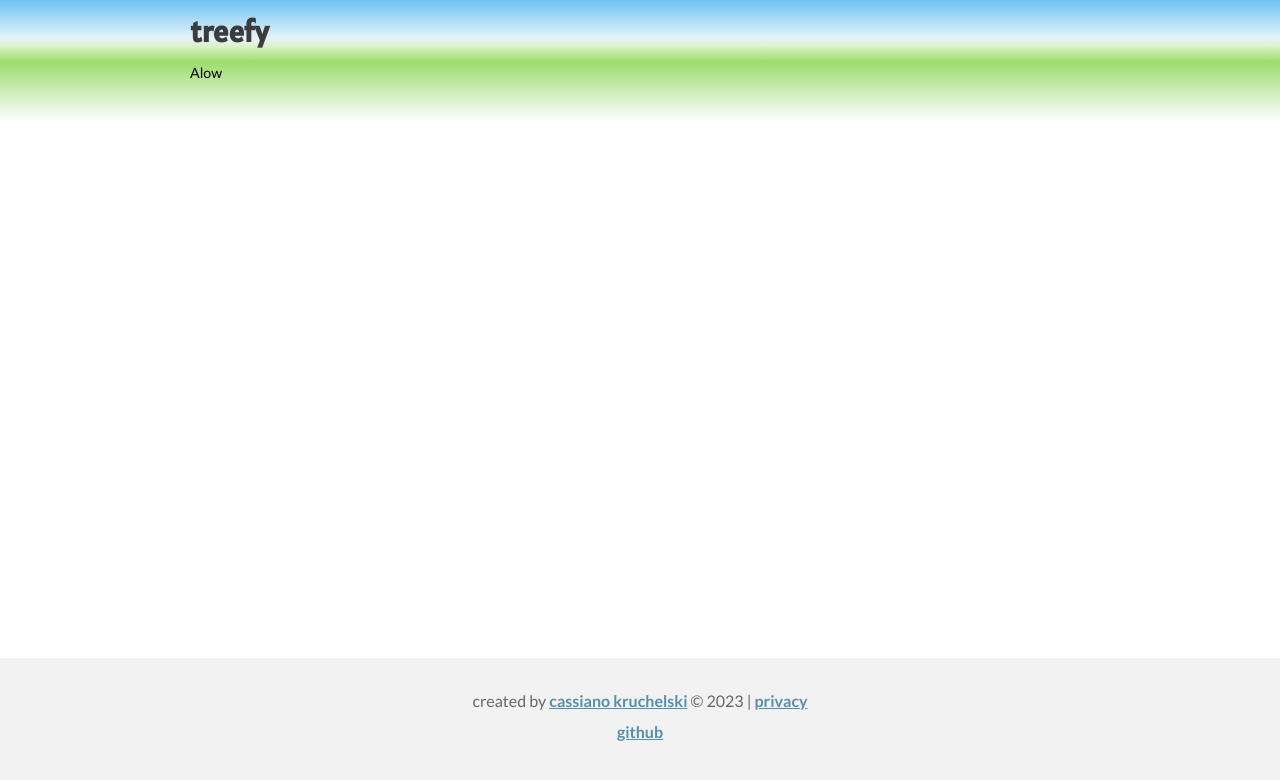
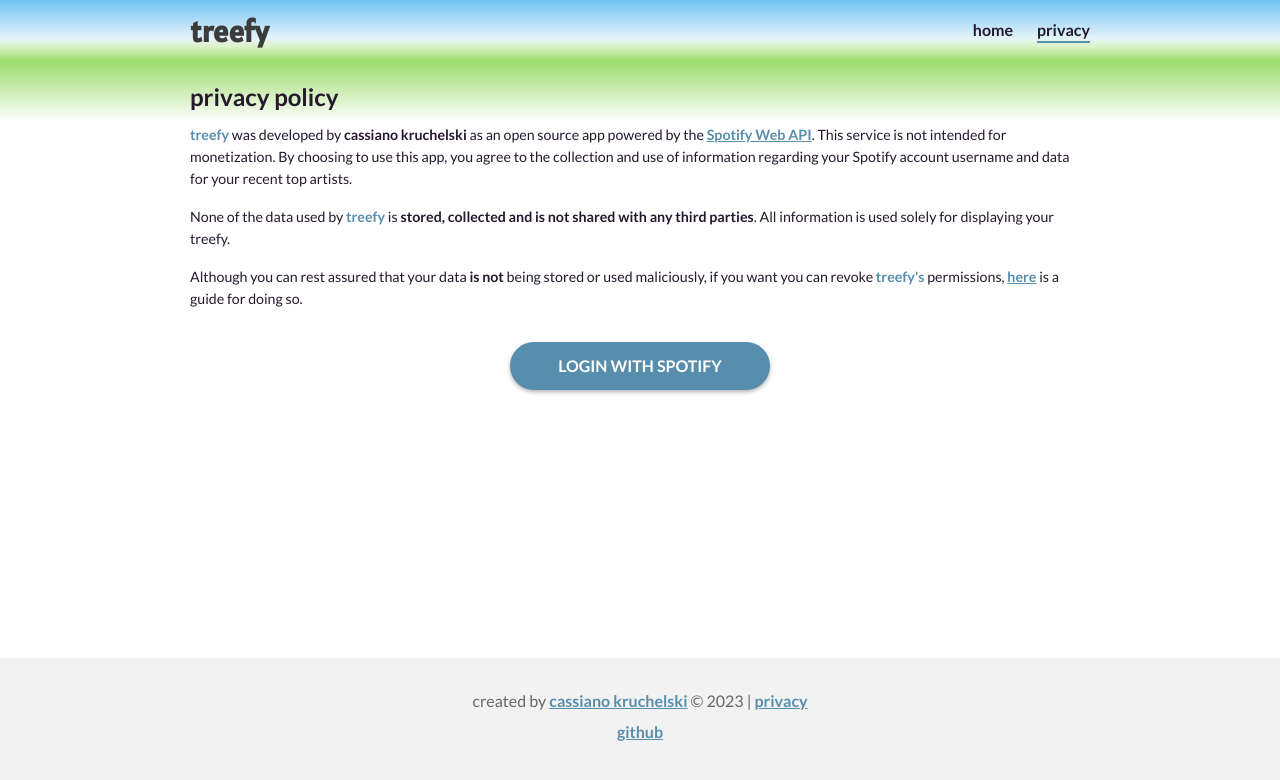
Before and after one commit to oicassi/treefy, a Next.js app: page /privacy in a window 1280 px wide. Shown: the top 780 px of the page. Built offline with nearby package versions, Linux system fonts and the light colour scheme; no server answers.

Commit message:
adjust header and add content for privacy page

```diff
--- a/src/components/Header.js
+++ b/src/components/Header.js
@@ -1,13 +1,18 @@
-import { useEffect } from 'react';
-import { hooks } from '@/utils';
-import { canvas, helpers } from '@/utils';
+import { useEffect, useState } from 'react';
+import Link from 'next/link';
+import { canvas, helpers, hooks } from '@/utils';
 import styles from '@/styles/components/Header.module.scss';
 import utilsStyles from '@/styles/base/utils.module.scss';
-import Link from 'next/link';
 const { If } = helpers;
 
 const Header = ({ isHome = true }) => {
+  const [actualPath, setActualPath] = useState('/');
   const isMobile = hooks.useMediaQuery('mobile');
+
+  const routes = [
+    { path: '/', text: 'home' },
+    { path: '/privacy', text: 'privacy' },
+  ];
 
   useEffect(() => {
     setTimeout(() => {
@@ -15,6 +20,10 @@ const Header = ({ isHome = true }) => {
       canvas.drawTree(canvasElement);
     }, 300);
   }, [isMobile]);
+
+  useEffect(() => {
+    setActualPath(document.location.pathname);
+  }, []);
 
   return (
     <header className={`${styles.header} ${!isHome ? styles['header--notHome'] : ''}`}>
@@ -34,9 +43,20 @@ const Header = ({ isHome = true }) => {
             </>
           }
           renderElse={
-            <Link href='/' className={styles['title--notHome']}>
-              treefy
-            </Link>
+            <>
+              <Link href='/' className={styles['title--notHome']}>
+                treefy
+              </Link>
+              <ul className={styles.linksContainer}>
+                {routes.map(({ path, text }) => {
+                  return (
+                    <Link key={text} href={path} className={actualPath === path ? styles.linkSelected : ''}>
+                      {text}
+                    </Link>
+                  );
+                })}
+              </ul>
+            </>
           }
         />
       </div>
--- a/src/pages/privacy.js
+++ b/src/pages/privacy.js
@@ -1,5 +1,6 @@
 import Head from 'next/head';
 import Link from 'next/link';
+import Button from '@/components/Button';
 import Layout from '@/components/Layout';
 import { useMediaQuery } from '@/utils/hooks';
 import styles from '@/styles/pages/privacy.module.scss';
@@ -11,12 +12,40 @@ const Privacy = () => {
     <Layout isHome={false}>
       <Head>
         <title>privacy | treefy</title>
-        <meta name='description' content='Visualize your spotify data in the form of some trees!' />
-        <meta name='viewport' content='width=device-width, initial-scale=1' />
-        <link rel='icon' href='/favicon.ico' />
       </Head>
       <div className={styles.container}>
-        <section className={utilsStyles.container}>Alow</section>
+        <section className={utilsStyles.container}>
+          <h1 className={styles.title}>privacy policy</h1>
+          <p>
+            <span className={styles.highlight}>treefy</span> was developed by <strong>cassiano kruchelski</strong> as an
+            open source app powered by the{' '}
+            <a href='https://developer.spotify.com/documentation/web-api/' target='_blank' rel='noreferrer'>
+              Spotify Web API
+            </a>
+            . This service is not intended for monetization. By choosing to use this app, you agree to the collection
+            and use of information regarding your Spotify account username and data for your recent top artists.
+          </p>
+          <p>
+            None of the data used by <span className={styles.highlight}>treefy</span> is{' '}
+            <strong>stored, collected and is not shared with any third parties</strong>. All information is used solely
+            for displaying your treefy.
+          </p>
+          <p>
+            Although you can rest assured that your data <strong>is not</strong> being stored or used maliciously, if
+            you want you can revoke <span className={styles.highlight}>treefy&apos;s</span> permissions,{' '}
+            <a href='https://support.spotify.com/us/article/spotify-on-other-apps/' target='_blank' rel='noreferrer'>
+              here
+            </a>{' '}
+            is a guide for doing so.
+          </p>
+        </section>
+        <section className={utilsStyles.container}>
+          <div className={styles.buttonContainer}>
+            <Button tag='Link' href='/login' fluid={isMobile} position='center'>
+              LOGIN WITH SPOTIFY
+            </Button>
+          </div>
+        </section>
       </div>
     </Layout>
   );
--- a/src/styles/components/Header.module.scss
+++ b/src/styles/components/Header.module.scss
@@ -53,6 +53,26 @@
     position: relative;
     bottom: -10px;
   }
+
+  .linksContainer {
+    list-style: none;
+    display: flex;
+    gap: $spacing-xs;
+
+    a {
+      text-decoration: none;
+      font-size: $font-size-sm;
+      color: $color-neutral-low-regular;
+
+      &:hover {
+        color: $color-neutral-high-dark;
+      }
+    }
+  }
+
+  .linkSelected {
+    border-bottom: 2px solid $color-primary-regular;
+  }
 }
 
 @keyframes titleFadeIn {
--- a/src/styles/pages/privacy.module.scss
+++ b/src/styles/pages/privacy.module.scss
@@ -1,3 +1,49 @@
 .container {
   @extend %content-container;
+  padding-top: $spacing-sm;
+
+  @include above($mobile) {
+    padding-top: $spacing-xs;
+  }
+
+  .title {
+    @extend %title-2;
+  }
+
+  .highlight {
+    color: $color-primary-regular;
+    font-weight: 700;
+  }
+
+  strong {
+    font-weight: 700;
+  }
+
+  p {
+    margin-top: $spacing-nano;
+
+    @include above($mobile) {
+      margin-top: $spacing-xxs;
+    }
+  }
+
+  .buttonContainer {
+    padding: $spacing-nano $spacing-xxs;
+    background-color: $color-neutral-high-pure;
+    box-shadow: 0px -2px 10px #cacaca;
+    border-top: 1px solid $color-neutral-high-light;
+    width: 100vw;
+    position: fixed;
+    bottom: 0;
+    left: 0;
+
+    @include above($mobile) {
+      padding: 0;
+      background-color: transparent;
+      box-shadow: none;
+      border-top: none;
+      width: 100%;
+      position: relative;
+    }
+  }
 }
```
